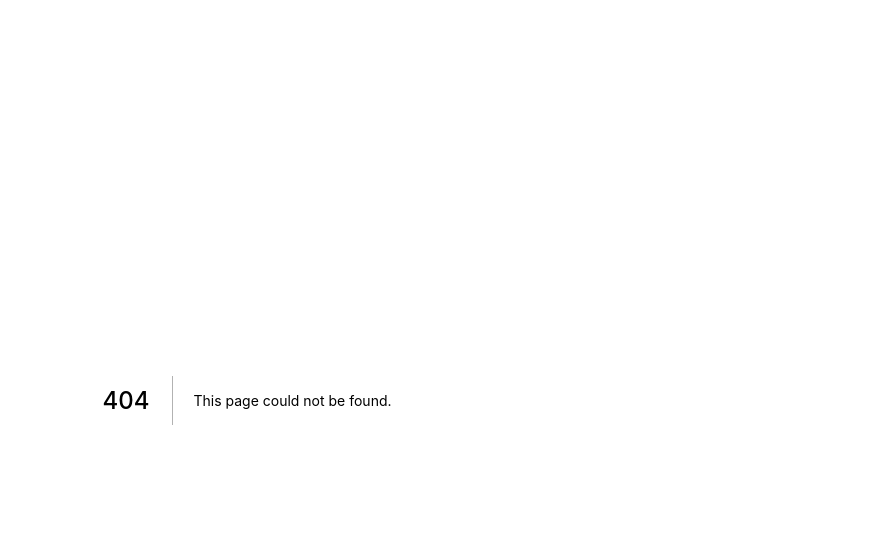
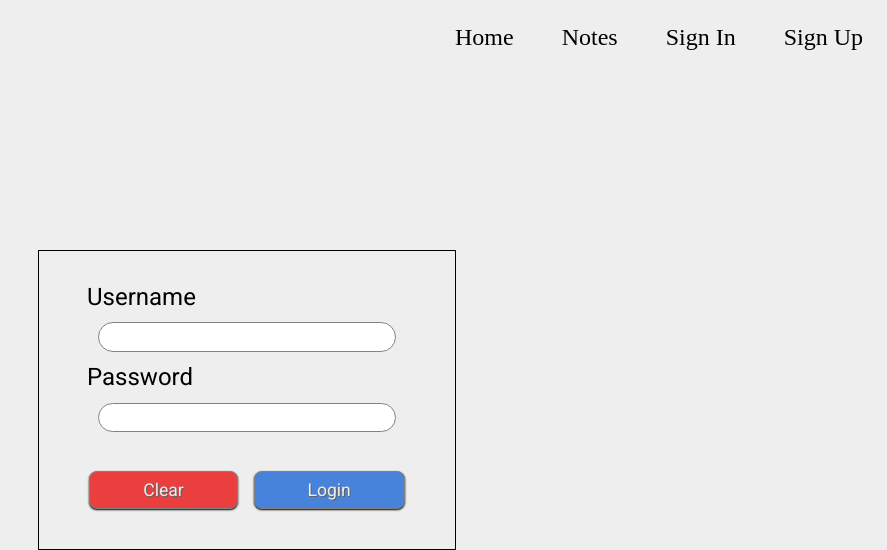
Before and after one commit to calebsmith00/notepad, a Next.js app: page /signin in a window 1280 px wide. Before the commit this address had no page. Shown: the top 550 px of the page, without its empty margins (393-1280 px from the left). Built offline with nearby package versions, Linux system fonts and the light colour scheme.

Commit message:
Cleanup code for reusability purposes

```diff
--- /dev/null
+++ b/components/Authentication/SignInForm.js
@@ -0,0 +1,27 @@
+import styles from './SignInForm.module.scss'
+import React from 'react'
+
+class SignInForm extends React.Component {
+    render() {
+        return (
+            <div className={styles.signInContainer}>
+                <form className={styles.signInForm}>
+
+                    <label htmlFor="username">Username</label>
+                    <input type="text" name="username" className={styles.signInInput} />
+
+                    <label htmlFor="password">Password</label>
+                    <input type="text" name="password" className={styles.signInInput} />
+
+                    <div className={styles.btnContainer}>
+                        <button className={`${styles.btnClear} ${styles.btn}`}>Clear</button>
+                        <button className={`${styles.btnLogin} ${styles.btn}`} type="submit">Login</button>
+                    </div>
+
+                </form>
+            </div>
+        )
+    }
+}
+
+export default SignInForm
--- /dev/null
+++ b/components/Authentication/SignInForm.module.scss
@@ -0,0 +1,34 @@
+@import './authVariables.module.scss';
+@import '../../styles/variables.scss';
+
+.signInContainer {
+    @include authContainer;
+}
+
+.signInForm {
+    @include authForm;
+}
+
+.signInInput {
+    @include authFormInput;
+}
+
+.btnContainer {
+    @include authButtonContainer;
+}
+
+.btn {
+    @include authButton;
+}
+
+.btnClear {
+    @include authButtonClear;
+}
+
+.btnLogin {
+    background: $successBtn;
+
+    &:hover {
+        background: $successBtnHover;
+    }
+}
--- a/components/Authentication/SignUpForm.module.scss
+++ b/components/Authentication/SignUpForm.module.scss
@@ -1,62 +1,56 @@
 @import '../../styles/variables.scss';
+@import './authVariables.module.scss';
 
 .signUpContainer {
-    min-height: 100vh;
-    width: 100%;
-    position: absolute;
-    top: 0;
-    display: flex;
+    @include authContainer;
 }
 
 .signUpForm {
-    width: 25%;
-    display: flex;
-    flex-direction: column;
-    margin: auto;
-    font-size: 1.5rem;
-    font-family: $robotoFont;
-    border: 1px solid black;
-    padding: 2rem 3rem;
+    @include authForm;
 }
 
 
-.signUpForm input {
-    padding: .4rem;
-    margin: .7rem;
-    border: 1px solid rgb(133, 130, 130);
-    border-radius: 1.5rem;
+.formInput {
+    @include authFormInput;
 }
 
 .buttonContainer {
-    display: flex;
-    justify-content: center;
-    margin: 1.2rem;
+    @include authButtonContainer;
 }
 
-.buttonContainer button {
-    border: 1px solid grey;
-    border-radius: .5rem;
-    box-shadow: 0px 1px 2px rgb(0,0,0);
-    padding: .5rem 3em;
-    margin: .5rem;
-    color: #eee;
-    font-size: 1.1rem;
-    font-family: $robotoFont;
-    text-shadow: 1px 1px rgb(97, 95, 95);
+.btn {
+    @include authButton;
 }
 
 .btnClear {
-    background: rgb(235, 63, 63);
-}
-
-.btnClear:hover {
-    background: rgb(189, 51, 51);
+    @include authButtonClear;
 }
 
 .btnSignUp {
     background: $successBtn;
+
+    &:hover {
+        background: $successBtnHover;
+    }
 }
 
-.btnSignUp:hover {
-    background: $successBtnHover;
+.error {
+    text-align: center;
+    font-size: 1.2rem;
 }
+
+.goodPassword {
+    border: 2px solid green;
+}
+
+.goodPassword:focus {
+    border: 2px solid green;
+}
+
+.badPassword {
+    border: 2px solid red;
+}
+
+.badPassword:focus {
+    border: 2px solid red;
+}
--- /dev/null
+++ b/components/Authentication/authVariables.module.scss
@@ -0,0 +1,53 @@
+@import '../../styles/variables.scss';
+
+@mixin authContainer {
+    min-height: 100vh;
+    width: 100%;
+    display: flex;
+    flex-direction: column;
+}
+
+@mixin authForm {
+    width: 25%;
+    display: flex;
+    flex-direction: column;
+    margin: auto;
+    font-size: 1.5rem;
+    font-family: $robotoFont;
+    border: 1px solid black;
+    padding: 2rem 3rem;
+}
+
+@mixin authFormInput {
+    padding: .4rem;
+    margin: .7rem;
+    border: 1px solid rgb(133, 130, 130);
+    border-radius: 1.5rem;
+    outline: none;
+}
+
+@mixin authButtonContainer {
+    display: flex;
+    justify-content: center;
+    margin: 1.2rem 1.2rem 0;
+}
+
+@mixin authButton {
+    border: 1px solid grey;
+    border-radius: .5rem;
+    box-shadow: 0px 1px 2px rgb(0,0,0);
+    padding: .5rem 3em;
+    margin: .5rem;
+    color: #eee;
+    font-size: 1.1rem;
+    font-family: $robotoFont;
+    text-shadow: 1px 1px rgb(97, 95, 95);
+}
+
+@mixin authButtonClear {
+    background: rgb(235, 63, 63);
+
+    &:hover {
+        background: rgb(189, 51, 51);
+    }
+}
--- /dev/null
+++ b/pages/signin.js
@@ -0,0 +1,13 @@
+import SignInForm from '../components/Authentication/SignInForm'
+import styles from '../components/Authentication/SignInForm.module.scss'
+import Navbar from '../components/Navbar/Navbar'
+
+
+export default function SignIn() {
+    return (
+        <div>
+            <Navbar darkText />
+            <SignInForm />
+        </div>
+    )
+}
--- a/pages/signup.js
+++ b/pages/signup.js
@@ -1,6 +1,5 @@
 import SignUpForm from "../components/Authentication/SignUpForm"
 import Navbar from '../components/Navbar/Navbar'
-import styles from '../components/Navbar/Navbar.module.scss'
 
 export default function SignUp() {
     return (
```
Also changed, not shown: components/Authentication/SignUpForm.js (+48 -17 lines).
